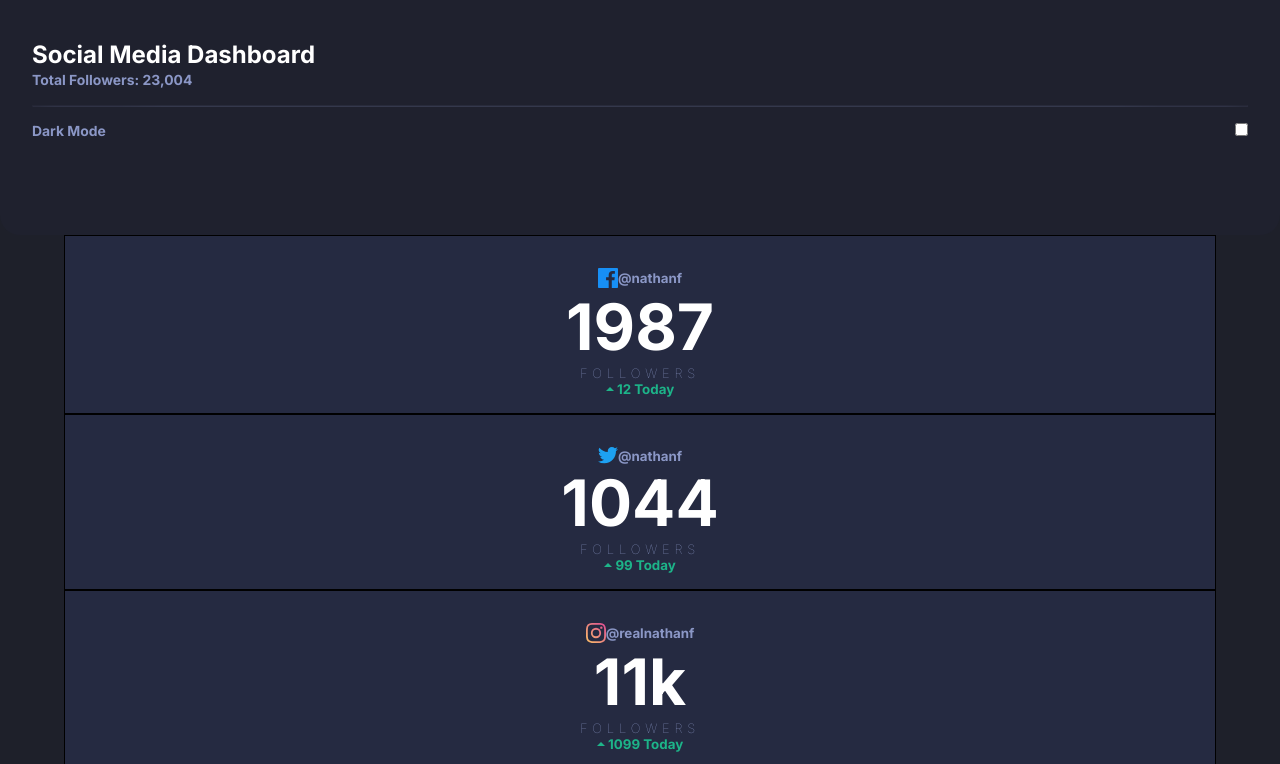
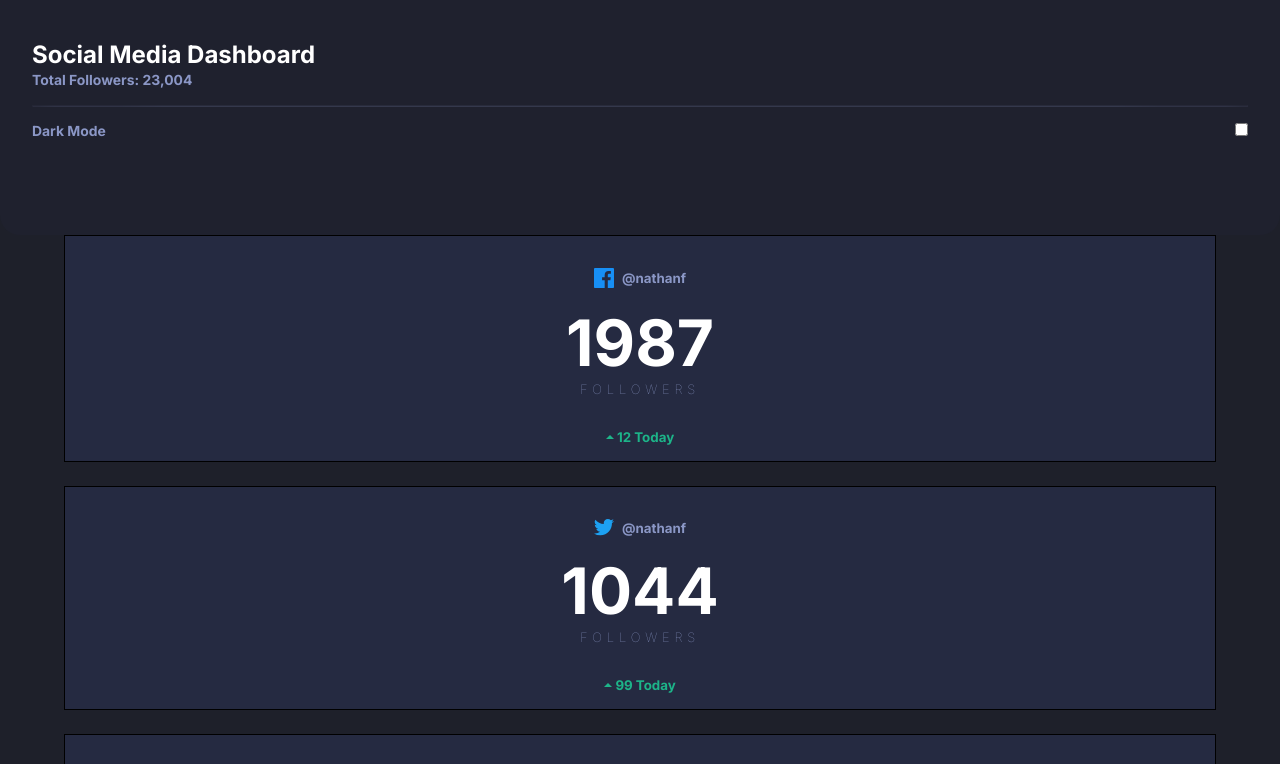
Before and after one commit to andreserudo/social-media-switcher-theme, a plain HTML site: page src/index.html in a window 1280 px wide. Shown: the top 764 px of the page. Drawn offline with Linux system fonts and the light colour scheme.

Commit message:
spacing between inside elements and generalmargin

```diff
--- a/src/styles/style.scss
+++ b/src/styles/style.scss
@@ -90,6 +90,10 @@ body {
             align-items: center;
             font-weight: 700;
             font-size: smaller;
+            padding-bottom: 1rem;
+            span {
+              padding-left: .5rem;
+            }
           }
           .media-title {
             font-size: 4rem;
@@ -103,7 +107,16 @@ body {
           .value {
             display: flex;
             align-items: center;
+            padding-top: 2rem;
           }
+        }
+
+        .item-media:first-of-type {
+          margin-bottom: 1.5rem;
+        }
+
+        .item-media + .item-media {
+          margin-bottom: 1.5rem;
         }
       }
     }
```
Also changed, not shown: src/styles/style.css, 1 other file.
